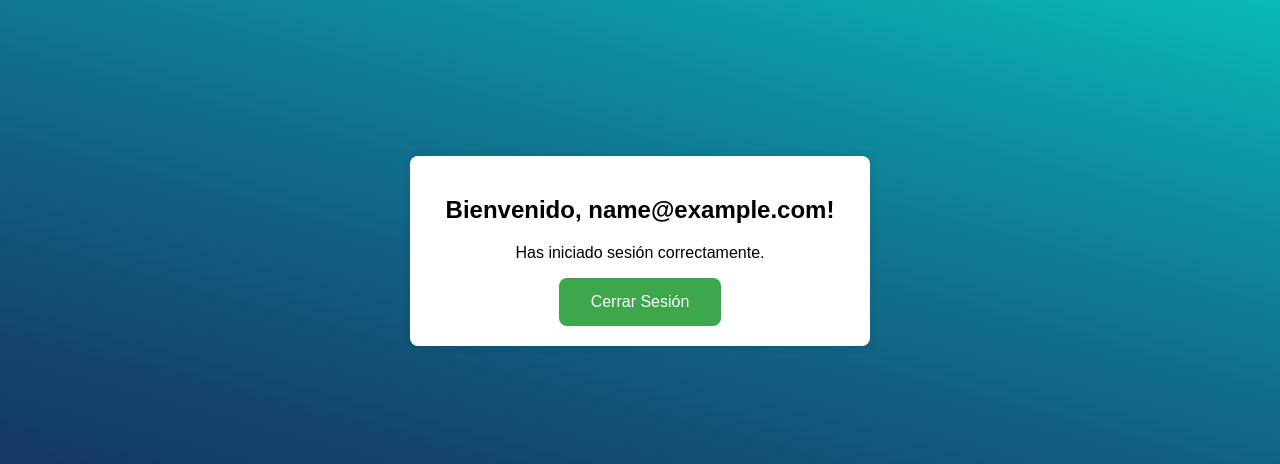
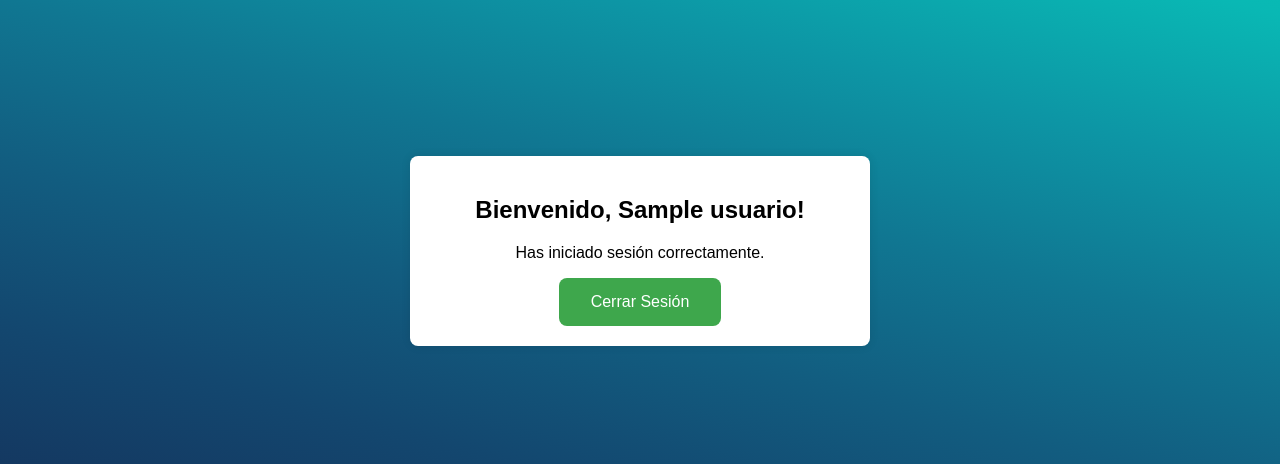
Before and after one commit to andresguevara86/login_flask, a Flask app: template templates/dashboard.html in a window 1280 px wide. Shown: the part 149-613 px from the top of the page. Run offline with Flask 3, Linux system fonts and the light colour scheme; the template is opened without the code that fills it: most values are stand-ins (such as "Sample title", 1, 10 or a date in 2020); some libraries are stand-ins or nearby versions.

Commit message:
Segundo commit, arreglo de inicio de sesion

```diff
--- a/app.py
+++ b/app.py
@@ -32,6 +32,7 @@ def login():
             session['loggedin'] = True
             session['id'] = user['id']
             session['email'] = user['email']
+            session['usuario'] = user['usuario']
             flash('Inicio de sesión exitoso!', 'success')
             return redirect(url_for('dashboard'))
         else:
@@ -45,7 +46,7 @@ def login():
 @app.route('/dashboard')
 def dashboard():
     if 'loggedin' in session:
-        return render_template('dashboard.html', email=session['email'])
+        return render_template('dashboard.html', email=session['email'], usuario=session['usuario'])
     return redirect(url_for('login'))
 
 # Ruta para cerrar sesión
--- a/templates/dashboard.html
+++ b/templates/dashboard.html
@@ -8,8 +8,9 @@
 
 <body>
     <div class="dashboard-container">
-        <h2>Bienvenido, {{ email }}!</h2>
+        <h2>Bienvenido, {{ usuario }}!</h2>
         <p>Has iniciado sesión correctamente.</p>
+
         <a href="{{ url_for('logout') }}" class="secondary-button">Cerrar Sesión</a>
     </div>
 </body>
```
